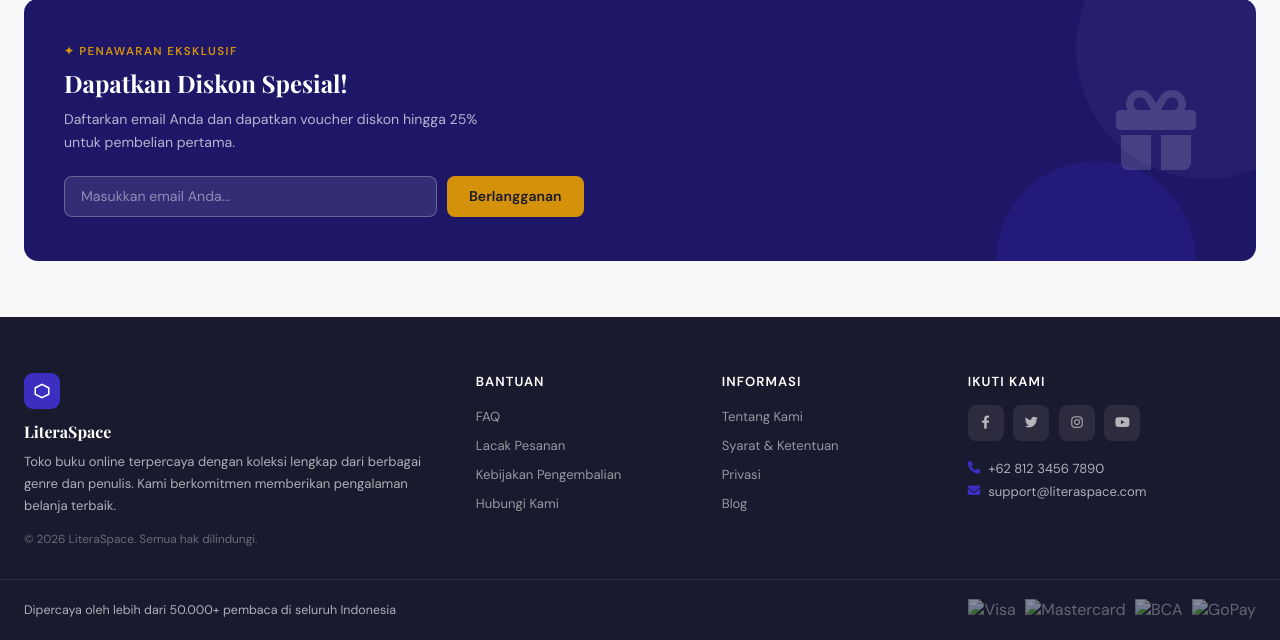
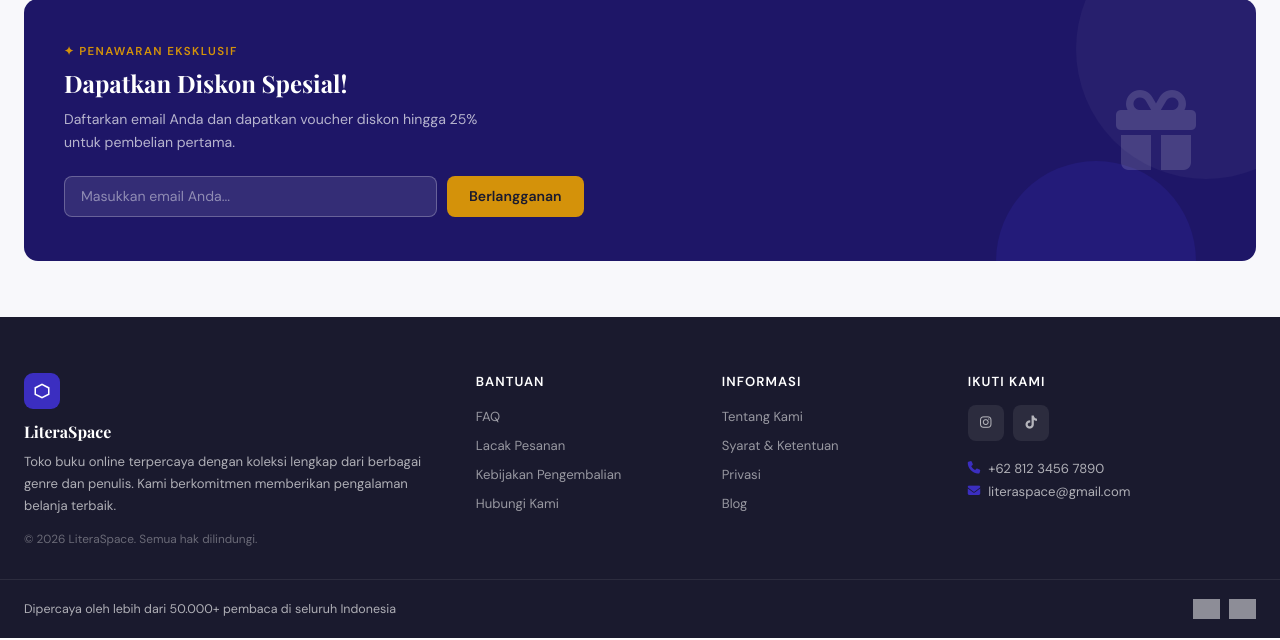
Before and after one commit to anggrianiratu/literaspace, a PHP site: page /index.php in a window 1280 px wide. Shown: the part 1387-2027 px from the top of the page. Run offline with PHP 8.4, Linux system fonts and the light colour scheme; data that the repository does not hold is empty; some libraries are stand-ins or nearby versions; some web fonts are replaced; grey boxes are pictures that could not be loaded.

Commit message:
perubahan

```diff
--- a/index.php
+++ b/index.php
@@ -796,23 +796,19 @@
         <div>
             <p class="footer-heading">Ikuti Kami</p>
             <div class="social-row">
-                <a href="#" class="social-btn"><i class="fab fa-facebook-f"></i></a>
-                <a href="#" class="social-btn"><i class="fab fa-twitter"></i></a>
-                <a href="#" class="social-btn"><i class="fab fa-instagram"></i></a>
-                <a href="#" class="social-btn"><i class="fab fa-youtube"></i></a>
+                <a href="https://www.instagram.com/literaspace___" class="social-btn"><i class="fab fa-instagram"></i></a>
+                <a href="https://www.tiktok.com/@literaspace___" class="social-btn"><i class="fab fa-tiktok"></i></a>
             </div>
             <div class="contact-row"><i class="fas fa-phone"></i><span>+62 812 3456 7890</span></div>
-            <div class="contact-row"><i class="fas fa-envelope"></i><span>support@literaspace.com</span></div>
+            <div class="contact-row"><i class="fas fa-envelope"></i><span>literaspace@gmail.com</span></div>
         </div>
     </div>
 
     <div class="footer-bottom">
         <p>Dipercaya oleh lebih dari 50.000+ pembaca di seluruh Indonesia</p>
         <div class="pay-imgs">
-            <img src="https://via.placeholder.com/50x28?text=VISA"  alt="Visa">
-            <img src="https://via.placeholder.com/50x28?text=MC"    alt="Mastercard">
-            <img src="https://via.placeholder.com/50x28?text=BCA"   alt="BCA">
-            <img src="https://via.placeholder.com/50x28?text=GOPAY" alt="GoPay">
+             <img src="https://upload.wikimedia.org/wikipedia/commons/7/72/Logo_dana_blue.svg" alt="DANA" style="height:20px; width:auto; filter:brightness(0) invert(1);">
+                <img src="https://upload.wikimedia.org/wikipedia/commons/8/86/Gopay_logo.svg" alt="GoPay" style="height:20px; width:auto; filter:brightness(0) invert(1);">
         </div>
     </div>
 </footer>
```
